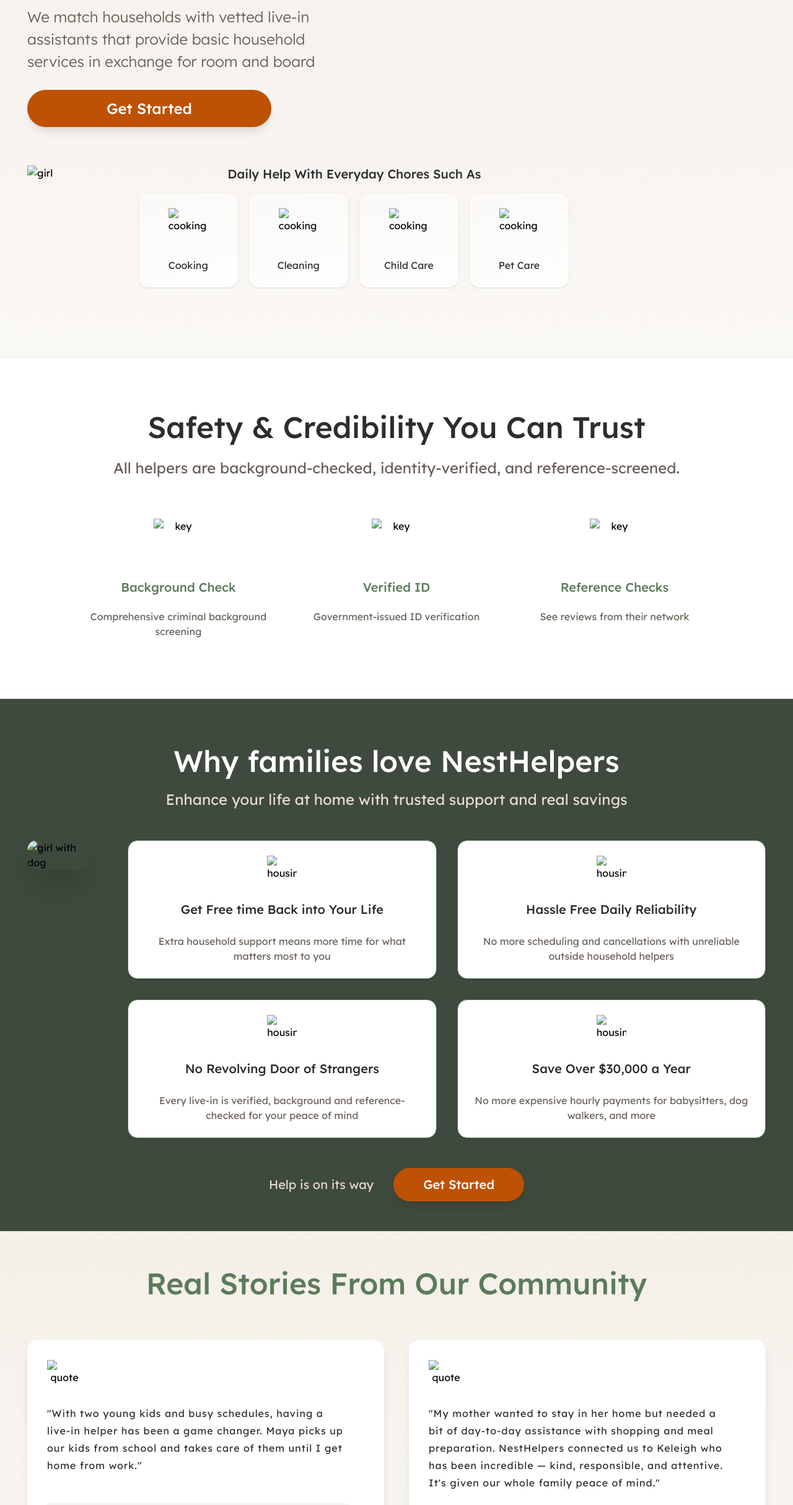
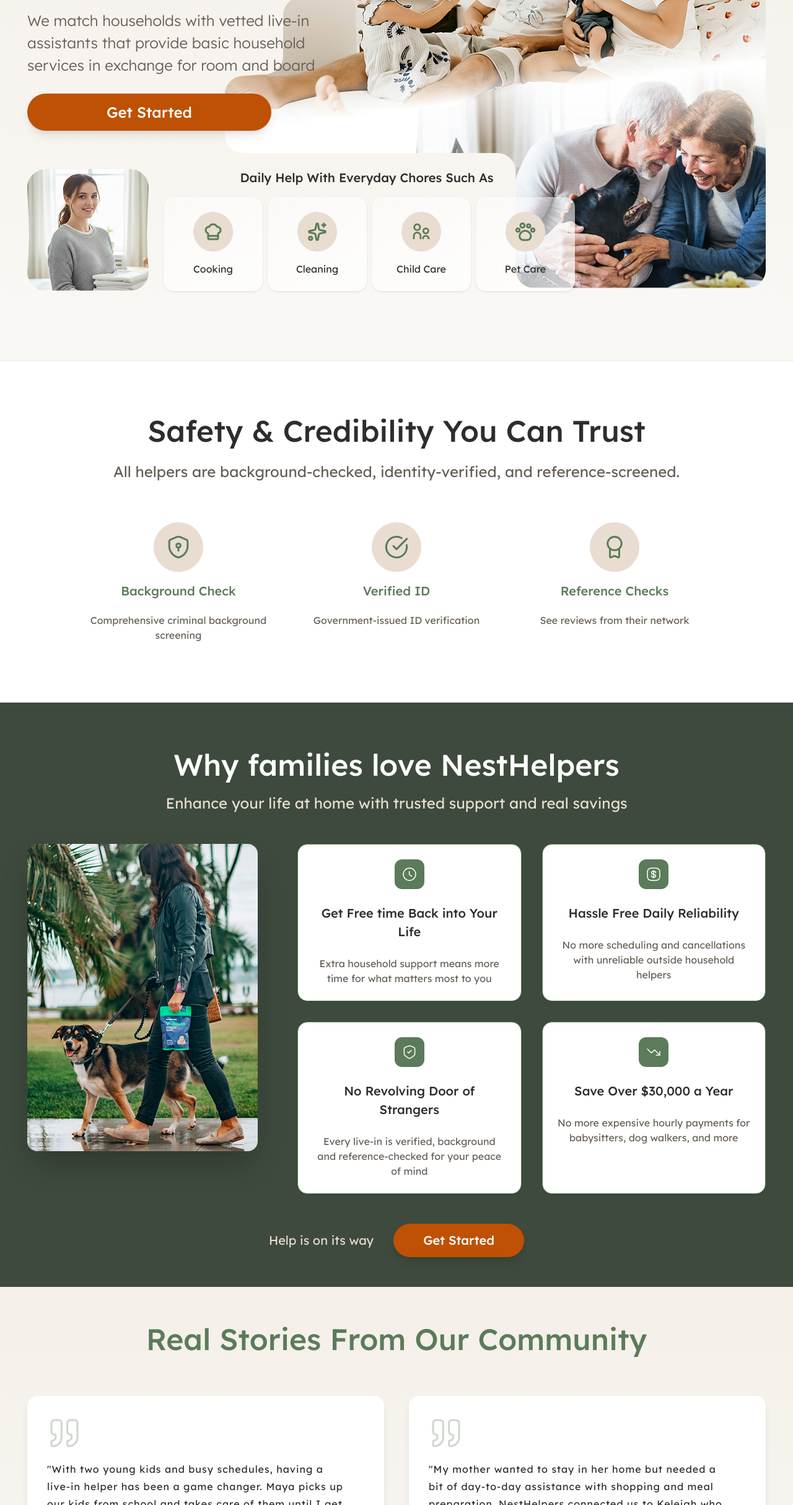
Before and after one commit to mubeenwattoo/host-site, a website: page index.html in a window 1280 px wide. Shown: the part 371-2800 px from the top of the page at 62% size. Drawn offline with Linux system fonts and the light colour scheme; the site is published under a folder, as on GitHub Pages, so addresses that start at the root find nothing.

Commit message:
images paths updated

```diff
--- a/index.html
+++ b/index.html
@@ -18,7 +18,7 @@
 
  <div class="relative max-w-[1360px] mx-auto">
 
-<a href="./" class="inline-flex"><img src="/assets/images/logo.png" alt="logo" class="lg:w-[124px] lg:h-[48px] w-[82px] h-[32px] "></a>
+<a href="./" class="inline-flex"><img src="assets/images/logo.png" alt="logo" class="lg:w-[124px] lg:h-[48px] w-[82px] h-[32px] "></a>
  <div class=" relative lg:py-16 lg:pt-8 pt-8 pb-16 ">
 
   <div class="  grid lg:grid-cols-1 items-start relative">
@@ -27,7 +27,7 @@
         <h1 class="lg:text-[56px]  text-[24px] font-[500] "> Enhance Your Life <br>
      <span class="lg:px-8">   With a <span class="text-[#BE5103]">Trusted</span>,</span>   <br class="lg:block hidden">
    <span class="text-[#5B7B5A]"> Free  <br class="lg:hidden"> </span> Live-in Helper  </h1>
-   <img src="/assets/images/hero-img-mobile.png" alt="hero img" class="w-[100%] lg:hidden -mt-32">
+   <img src="assets/images/hero-img-mobile.png" alt="hero img" class="w-[100%] lg:hidden -mt-32">
    <p class=" lg:text-[24px] text-[12px] lg:w-[500px] w-[152px] font-[300] text-[#675F57] lg:relative absolute  sm:top-[45%] top-[30%] descripton-text lg:text-start text-center right-0">We match households with vetted live-in assistants that provide basic household services in exchange for room and board</p>
    <a href="./survey-page-1.html" class="lg:mt-1 mt-10 lg:inline-flex lg:w-auto w-[78%] flex items-center justify-center cursor-pointer duration-300 lg:text-[24px] text-[16px] font-[500] shadow-[0_10px_15px_-3px_rgba(0,0,0,0.10),_0_4px_6px_-4px_rgba(0,0,0,0.10)] bg-[#BE5103] hover:bg-[#a24c00] text-white  lg:px-32 px-4 mx-auto py-3 rounded-full ">
           Get Started
@@ -36,8 +36,8 @@
 
         <div class="flex items-center gap-6 mt-10 lg:mt-[37px] z-20 relative lg:w-[876px] w-full">
 
-            <img src="/assets/images/girl-2.png" alt="girl" class="sm:w-[196px] sm:h-[196px] lg:block hidden">
-            <img src="/assets/images/girl-2-mobile.png" alt="girl" class="w-[110px] h-[216px] lg:hidden ">
+            <img src="assets/images/girl-2.png" alt="girl" class="sm:w-[196px] sm:h-[196px] lg:block hidden">
+            <img src="assets/images/girl-2-mobile.png" alt="girl" class="w-[110px] h-[216px] lg:hidden ">
             <div class="flex flex-col xl:items-center gap-4 w-full">
                 <h3 class="text-[20px] font-[500] text-[#2D2D2D] xl:text-center lg:block hidden ">Daily Help With Everyday Chores Such As</h3>
           <div class="grid lg:grid-cols-4 grid-cols-2 items-center w-full gap-4 relative z-20">
@@ -45,28 +45,28 @@
 <div class=" hover:saturate-200 hover:brightness-95 duration-300 rounded-[16px] lg:w-[160px] w-full lg:h-[152px] flex flex-col items-center justify-center gap-4
   bg-[linear-gradient(151deg,rgba(255,255,255,0.40)_-0.97%,rgba(255,255,255,0.80)_95.5%)]
   shadow-[0_1px_3px_0_rgba(0,0,0,0.10),0_1px_2px_-1px_rgba(0,0,0,0.10)] py-[16px] px-0">
-  <img src="/assets/images/cooking.svg" alt="cooking" class="lg:w-[64px]  lg:h-[64px] w-[40px] h-[40px]">
+  <img src="assets/images/cooking.svg" alt="cooking" class="lg:w-[64px]  lg:h-[64px] w-[40px] h-[40px]">
   <span class="text-[16px] font-[400] text-[#2D2D2D]">Cooking</span>
 
 </div>
 <div class=" hover:saturate-200 hover:brightness-95 duration-300 rounded-[16px] lg:w-[160px] w-full lg:h-[152px] flex flex-col items-center justify-center gap-4
   bg-[linear-gradient(151deg,rgba(255,255,255,0.40)_-0.97%,rgba(255,255,255,0.80)_95.5%)]
   shadow-[0_1px_3px_0_rgba(0,0,0,0.10),0_1px_2px_-1px_rgba(0,0,0,0.10)] py-[16px] px-0">
-  <img src="/assets/images/cleaning.svg" alt="cooking" class="lg:w-[64px]  lg:h-[64px] w-[40px] h-[40px]">
+  <img src="assets/images/cleaning.svg" alt="cooking" class="lg:w-[64px]  lg:h-[64px] w-[40px] h-[40px]">
   <span class="text-[16px] font-[400] text-[#2D2D2D]">Cleaning</span>
 
 </div>
 <div class=" hover:saturate-200 hover:brightness-95 duration-300 rounded-[16px] lg:w-[160px] w-full lg:h-[152px] flex flex-col items-center justify-center gap-4
   bg-[linear-gradient(151deg,rgba(255,255,255,0.40)_-0.97%,rgba(255,255,255,0.80)_95.5%)]
   shadow-[0_1px_3px_0_rgba(0,0,0,0.10),0_1px_2px_-1px_rgba(0,0,0,0.10)] py-[16px] px-0">
-  <img src="/assets/images/child-care.png" alt="cooking" class="lg:w-[64px]  lg:h-[64px] w-[40px] h-[40px]">
+  <img src="assets/images/child-care.png" alt="cooking" class="lg:w-[64px]  lg:h-[64px] w-[40px] h-[40px]">
   <span class="text-[16px] font-[400] text-[#2D2D2D]">Child Care</span>
 
 </div>
 <div class=" hover:saturate-200 hover:brightness-95 duration-300 rounded-[16px] lg:w-[160px] w-full lg:h-[152px] flex flex-col items-center justify-center gap-4
   bg-[linear-gradient(151deg,rgba(255,255,255,0.40)_-0.97%,rgba(255,255,255,0.80)_95.5%)]
   shadow-[0_1px_3px_0_rgba(0,0,0,0.10),0_1px_2px_-1px_rgba(0,0,0,0.10)] py-[16px] px-0">
-  <img src="/assets/images/pet-care.png" alt="cooking" class="lg:w-[64px]  lg:h-[64px] w-[40px] h-[40px]">
+  <img src="assets/images/pet-care.png" alt="cooking" class="lg:w-[64px]  lg:h-[64px] w-[40px] h-[40px]">
   <span class="text-[16px] font-[400] text-[#2D2D2D]">Pet Care</span>
 </div>
           </div>
@@ -74,7 +74,7 @@
         </div>
 
 </div>
-    <img src="/assets/images/hero-img.png" alt="hero-image" class="lg:block hidden lg:absolute right-0  top-3 z-0 ">
+    <img src="assets/images/hero-img.png" alt="hero-image" class="lg:block hidden lg:absolute right-0  top-3 z-0 ">
 
   </div>
 
@@ -93,21 +93,21 @@
     <div class="lg:mt-16 mt-12 grid grid-cols-1 lg:grid-cols-3 lg:gap-16 gap-12">
 
       <div class="flex flex-col items-center text-center">
-          <img src="/assets/images/key.svg" alt="key" class="lg:size-20 size-16">
+          <img src="assets/images/key.svg" alt="key" class="lg:size-20 size-16">
         <h3 class="mt-4 text-[#5B7B5A] text-[20px] font-[500]">Background Check</h3>
         <p class="text-[#675F57] text-[16px] font-[400] mt-5">
           Comprehensive criminal background screening
         </p>
       </div>
        <div class="flex flex-col items-center text-center">
-          <img src="/assets/images/tick.svg" alt="key" class="lg:size-20 size-16">
+          <img src="assets/images/tick.svg" alt="key" class="lg:size-20 size-16">
         <h3 class="mt-4 text-[#5B7B5A] text-[20px] font-[500]">Verified ID</h3>
         <p class="text-[#675F57] text-[16px] font-[400] mt-5">
           Government-issued ID verification
         </p>
       </div>
        <div class="flex flex-col items-center text-center">
-          <img src="/assets/images/checks.svg" alt="key" class="lg:size-20 size-16">
+          <img src="assets/images/checks.svg" alt="key" class="lg:size-20 size-16">
         <h3 class="mt-4 text-[#5B7B5A] text-[20px] font-[500]">Reference Checks</h3>
         <p class="text-[#675F57] text-[16px] font-[400] mt-5">
           See reviews from their network
@@ -126,12 +126,12 @@
     </p>
 
    <div class="flex lg:flex-row items-start justify-between flex-col lg:gap-16 gap-8 mt-12">
-      <img src="/assets/images/girl-with-dog.png" alt="girl with dog" class="lg:w-auto w-full  rounded-[16px] shadow-[0_25px_50px_-12px_rgba(0,0,0,0.29)]">
+      <img src="assets/images/girl-with-dog.png" alt="girl with dog" class="lg:w-auto w-full  rounded-[16px] shadow-[0_25px_50px_-12px_rgba(0,0,0,0.29)]">
     <div class="grid lg:grid-cols-2 grid-cols-1 gap-[33px] w-full lg:mt-0 mt-4">
 
         <div class="bg-white hover:bg-[#ffffffda] duration-300 rounded-[16px] p-[24px] border-1 border-[#5B7B5A] hover:border-[#52a74f]  shadow-[0_1px_3px_0_rgba(0,0,0,0.10),_0_1px_2px_-1px_rgba(0,0,0,0.10)]">
         <div class="flex flex-col items-center text-center justify-center">
-          <img src="/assets/images/time.svg" class="size-12 mb-6" alt="housing">
+          <img src="assets/images/time.svg" class="size-12 mb-6" alt="housing">
           <h3 class="text-[20px] text-[#2D2D2D] font-[500]">Get Free time Back into Your Life</h3>
           <p class="text-[16px] text-[#675F57] font-[400] mt-6">
             Extra household support means more
@@ -141,7 +141,7 @@
       </div>
         <div class="bg-white hover:bg-[#ffffffda] duration-300 rounded-[16px] p-[24px] border-1 border-[#5B7B5A] hover:border-[#52a74f]  shadow-[0_1px_3px_0_rgba(0,0,0,0.10),_0_1px_2px_-1px_rgba(0,0,0,0.10)]">
         <div class="flex flex-col items-center text-center justify-center">
-          <img src="/assets/images/dollar.svg" class="size-12 mb-6" alt="housing">
+          <img src="assets/images/dollar.svg" class="size-12 mb-6" alt="housing">
           <h3 class="text-[20px] text-[#2D2D2D] font-[500]">Hassle Free Daily Reliability</h3>
           <p class="text-[16px] text-[#675F57] font-[400] mt-6">
             No more scheduling and cancellations with unreliable outside household helpers
@@ -150,7 +150,7 @@
       </div>
         <div class="bg-white hover:bg-[#ffffffda] duration-300 rounded-[16px] p-[24px] border-1 border-[#5B7B5A] hover:border-[#52a74f]  shadow-[0_1px_3px_0_rgba(0,0,0,0.10),_0_1px_2px_-1px_rgba(0,0,0,0.10)]">
         <div class="flex flex-col items-center text-center justify-center">
-          <img src="/assets/images/housing.png" class="size-12 mb-6" alt="housing">
+          <img src="assets/images/housing.png" class="size-12 mb-6" alt="housing">
           <h3 class="text-[20px] text-[#2D2D2D] font-[500]">No Revolving Door of Strangers</h3>
           <p class="text-[16px] text-[#675F57] font-[400] mt-6">
             Every live-in is verified, background and reference-checked for your peace of mind
@@ -159,7 +159,7 @@
       </div>
          <div class="bg-white hover:bg-[#ffffffda] duration-300 rounded-[16px] p-[24px] border-1 border-[#5B7B5A] hover:border-[#52a74f]  shadow-[0_1px_3px_0_rgba(0,0,0,0.10),_0_1px_2px_-1px_rgba(0,0,0,0.10)]">
         <div class="flex flex-col items-center text-center justify-center">
-          <img src="/assets/images/save.svg" class="size-12 mb-6" alt="housing">
+          <img src="assets/images/save.svg" class="size-12 mb-6" alt="housing">
           <h3 class="text-[20px] text-[#2D2D2D] font-[500]">Save Over $30,000 a Year</h3>
           <p class="text-[16px] text-[#675F57] font-[400] mt-6">
             No more expensive hourly payments for babysitters, dog walkers, and more
@@ -191,7 +191,7 @@
 
     <div class="grid lg:grid-cols-2 lg:gap-10 gap-6">
       <div class="bg-white hover:bg-[#ffffff63] duration-300 shadow-[0_10px_15px_-3px_rgba(0,0,0,0.10),_0_4px_6px_-4px_rgba(0,0,0,0.10)] lg:pt-[32px] lg:pb-[56px] lg:pl-[32px] lg:pr-[56px] p-[16px] rounded-[16px] ">
-        <img src="/assets/images/quote-2.svg" class="lg:size-14 size-8 mb-4" alt="quote">
+        <img src="assets/images/quote-2.svg" class="lg:size-14 size-8 mb-4" alt="quote">
 
         <p class="text-[#2D2D2D] tracking-[1px] leading-[28px] lg:text-[16px] text-[14px] font-[400] text-left">
           "With two young kids and busy schedules, having a live-in helper has been a game changer. Maya picks up our kids from school and takes care of them until I get home from work."
@@ -203,7 +203,7 @@
         <p class="text-[#675F57] text-[16px] font-[300] text-start mt-2">Host in Hackensack, NJ</p>
       </div>
 <div class="bg-white hover:bg-[#ffffff63] duration-300 shadow-[0_10px_15px_-3px_rgba(0,0,0,0.10),_0_4px_6px_-4px_rgba(0,0,0,0.10)] lg:pt-[32px] lg:pb-[56px] lg:pl-[32px] lg:pr-[56px] p-[16px] rounded-[16px] ">
-        <img src="/assets/images/quote-2.svg" class="lg:size-14 size-8 mb-4" alt="quote">
+        <img src="assets/images/quote-2.svg" class="lg:size-14 size-8 mb-4" alt="quote">
 
         <p class="text-[#2D2D2D] tracking-[1px] leading-[28px] lg:text-[16px] text-[14px] font-[400] text-left">
         "My mother wanted to stay in her home but needed a bit of day-to-day assistance with shopping and meal preparation. NestHelpers connected us to Keleigh who has been incredible — kind, responsible, and attentive. It's given our whole family peace of mind."
@@ -227,7 +227,7 @@
 
 <footer class="w-full bg-[#2E2E2E] pt-[42px] pb-[32px] lg:px-[44px] px-[24px]">
   <div class="w-full mx-auto text-center">
-<img src="/assets/images/logo.png" alt="logo" class="lg:w-[124px] lg:h-[48px] w-[82px] h-[32px] mx-auto ">
+<img src="assets/images/logo.png" alt="logo" class="lg:w-[124px] lg:h-[48px] w-[82px] h-[32px] mx-auto ">
     <hr class="border-[#7D7A74] lg:mb-12 mb-6 lg:mt-10 mt-5">
 
     <p class="text-[#7D7A74] text-[16px] font-[400]">
```
Also changed, not shown: host-pricing-page.html (+3 -3 lines), send.html (+3 -3 lines), survey-page-1.html (+2 -2 lines), survey-page-2.html (+3 -3 lines), survey-page-3.html (+12 -12 lines).
